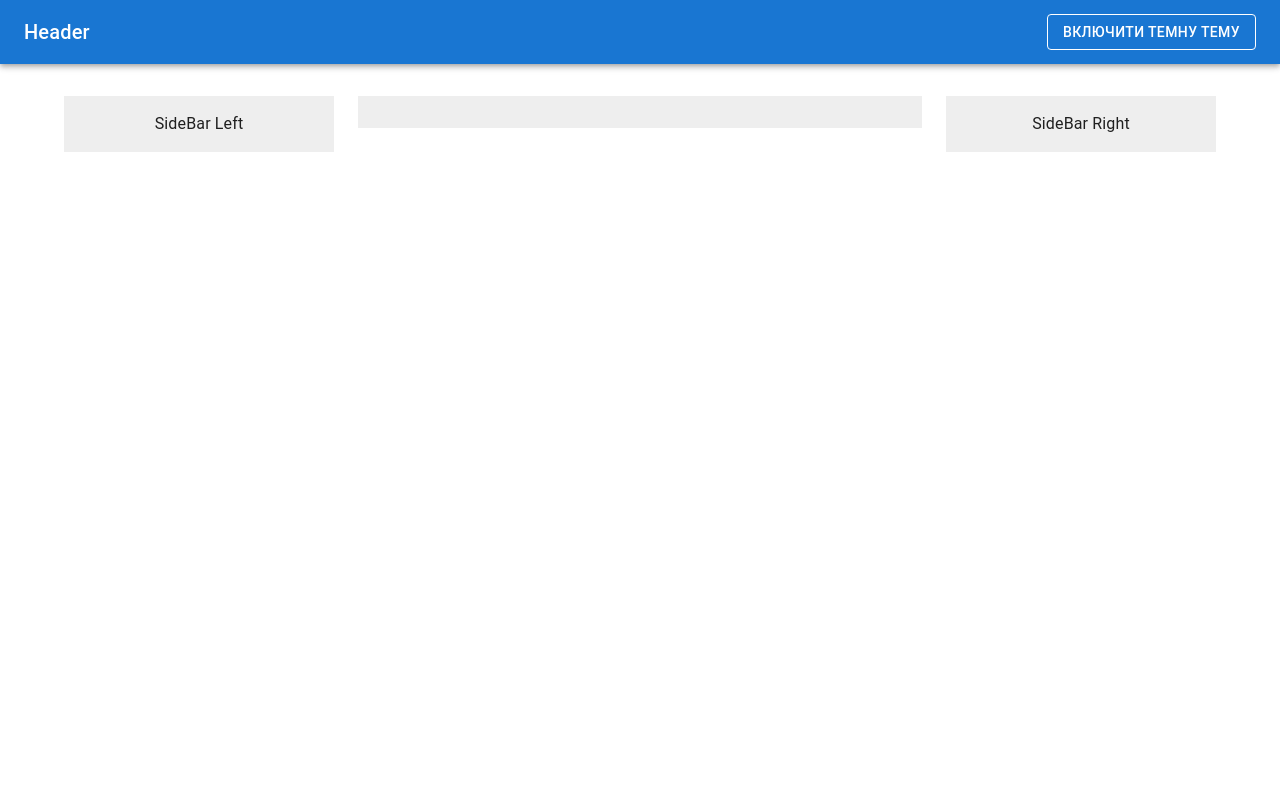
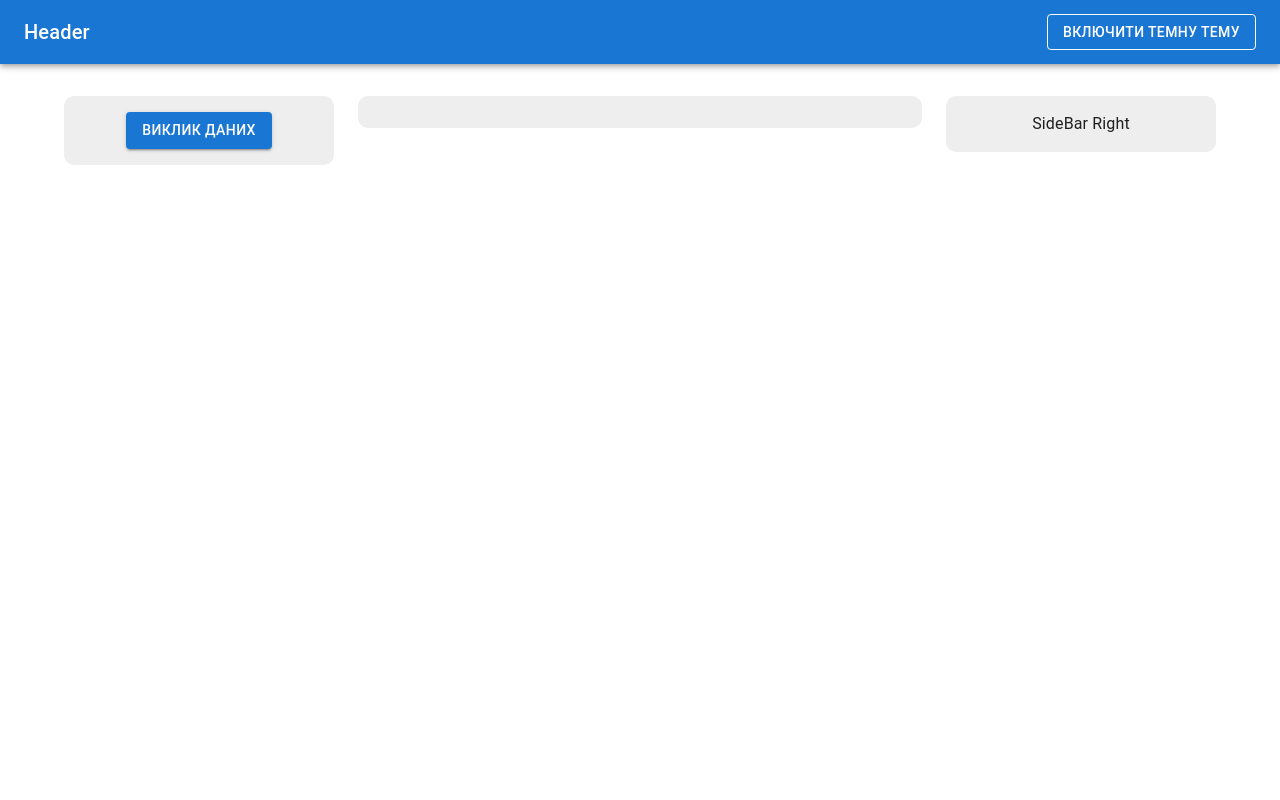
Before and after one commit to Valkor95/HW_React, a React (Vite) app: page /home in a window 1280 px wide. Shown: the top 800 px of the page. Built offline with nearby package versions, Linux system fonts and the light colour scheme.

Commit message:
HW_React_28.1_v11_'create buttonFetch'

```diff
--- /dev/null
+++ b/src/Components/ButtonFetch.jsx
@@ -0,0 +1,14 @@
+import React from 'react';
+import {Box, Button} from "@mui/material";
+import {useTheme} from "../ContextTheme.jsx";
+
+function ButtonFetch(props) {
+    const {darkMode} = useTheme()
+    return (
+        <Box>
+            <Button variant='contained' color={darkMode ? 'secondary' : 'primary'}>Виклик даних</Button>
+        </Box>
+    );
+}
+
+export default ButtonFetch;
--- a/src/Components/Layout.jsx
+++ b/src/Components/Layout.jsx
@@ -4,6 +4,7 @@ import Grid from '@mui/material/Grid2';
 import Header from "./Header.jsx";
 import Routes from "./Routes.jsx";
 import {useTheme} from "../ContextTheme.jsx";
+import ButtonFetch from "./ButtonFetch.jsx";
 
 function Layout(props) {
     const { darkMode } = useTheme();
@@ -31,15 +32,37 @@ function Layout(props) {
                             alignItems="flex-start"
                         >
                             <Grid size={{ xs: 12, md: 3 }}>
-                                <Box sx={{ bgcolor: darkMode ? '#4f4f4f' : 'grey.200', p: 2, textAlign: 'center' }}>SideBar Left</Box>
+                                <Box sx={{
+                                    bgcolor: darkMode ? '#4f4f4f' : 'grey.200',
+                                    p: 2,
+                                    textAlign: 'center',
+                                    borderRadius: '10px'
+                                }}
+                                >
+                                    <ButtonFetch/>
+                                </Box>
                             </Grid>
                             <Grid  size={{ xs: 12, md: 6 }}>
-                                <Box sx={{ bgcolor: darkMode ? '#4f4f4f' : 'grey.200', p: 2, textAlign: 'center' }}>
+                                <Box sx={{
+                                    bgcolor: darkMode ? '#4f4f4f' : 'grey.200',
+                                    p: 2,
+                                    textAlign: 'center',
+                                    borderRadius: '10px'
+                                }}
+                                >
                                     <Routes/>
                                 </Box>
                             </Grid>
                             <Grid  size={{ xs: 12, md: 3 }}>
-                                <Box sx={{ bgcolor: darkMode ? '#4f4f4f' : 'grey.200', p: 2, textAlign: 'center' }}>SideBar Right</Box>
+                                <Box sx={{
+                                    bgcolor: darkMode ? '#4f4f4f' : 'grey.200',
+                                    p: 2,
+                                    textAlign: 'center',
+                                    borderRadius: '10px'
+                                }}
+                                >
+                                    SideBar Right
+                                </Box>
                             </Grid>
                         </Grid>
                     </Container>
```
